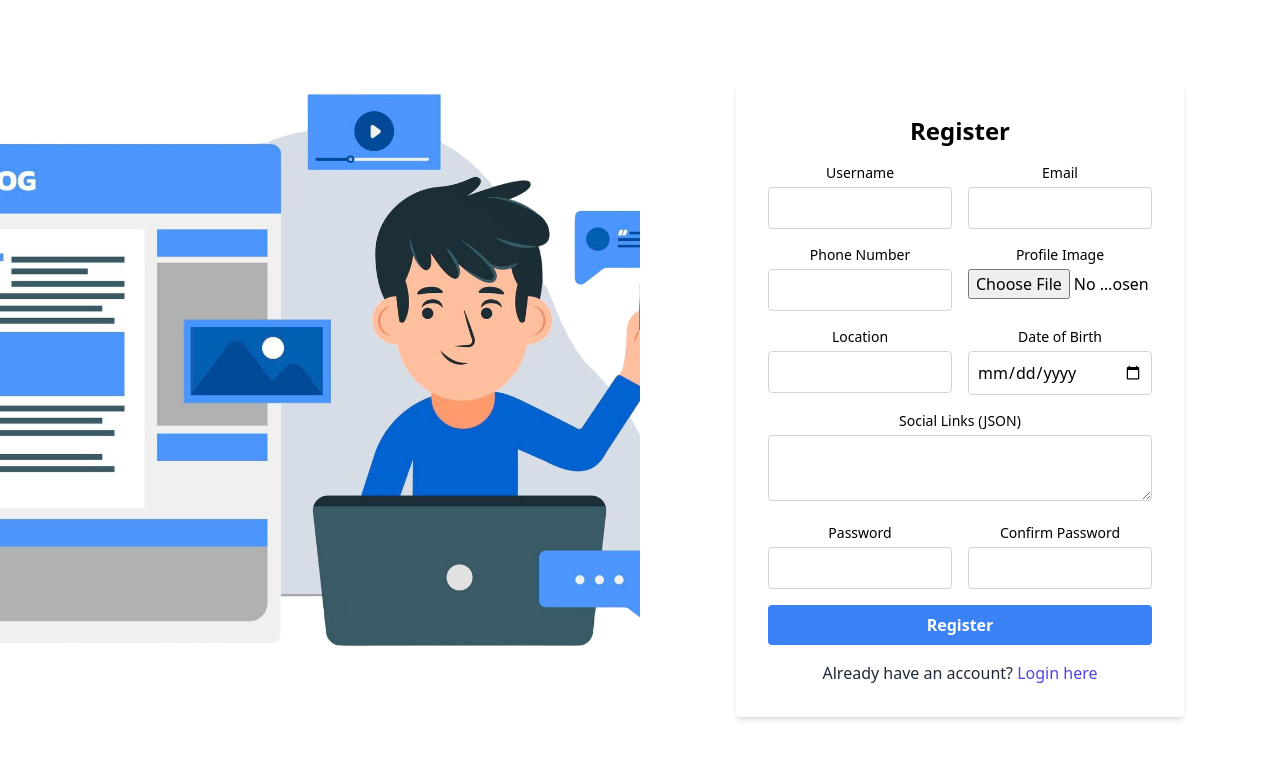
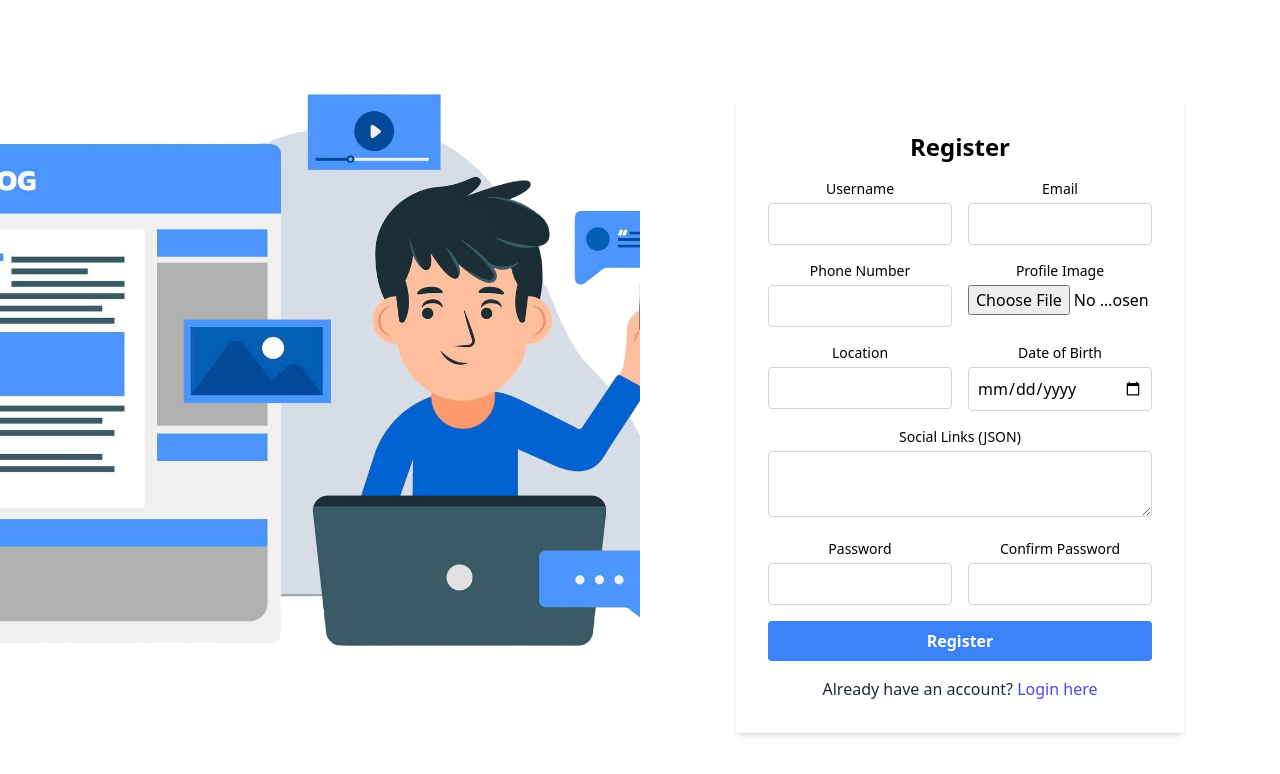
Before and after one commit to Haritha944/Blogcraftfrontend, a React (Vite) app in the folder blogcraft/: page / in a window 1280 px wide. Shown: the top 774 px of the page. Built offline with nearby package versions, Linux system fonts and the light colour scheme.

Commit message:
add changes

```diff
--- a/blogcraft/src/Component/Register.jsx
+++ b/blogcraft/src/Component/Register.jsx
@@ -59,7 +59,7 @@ const Register = () => {
   ></div>
 
 
-  <div className="w-1/2 h-full flex items-center justify-center bg-white">
+  <div className="w-1/2 h-full flex items-center justify-center bg-white mt-4">
     <form
       className="p-8 rounded shadow-md w-full max-w-md"
       onSubmit={handleSubmit(onSubmit)}
```
